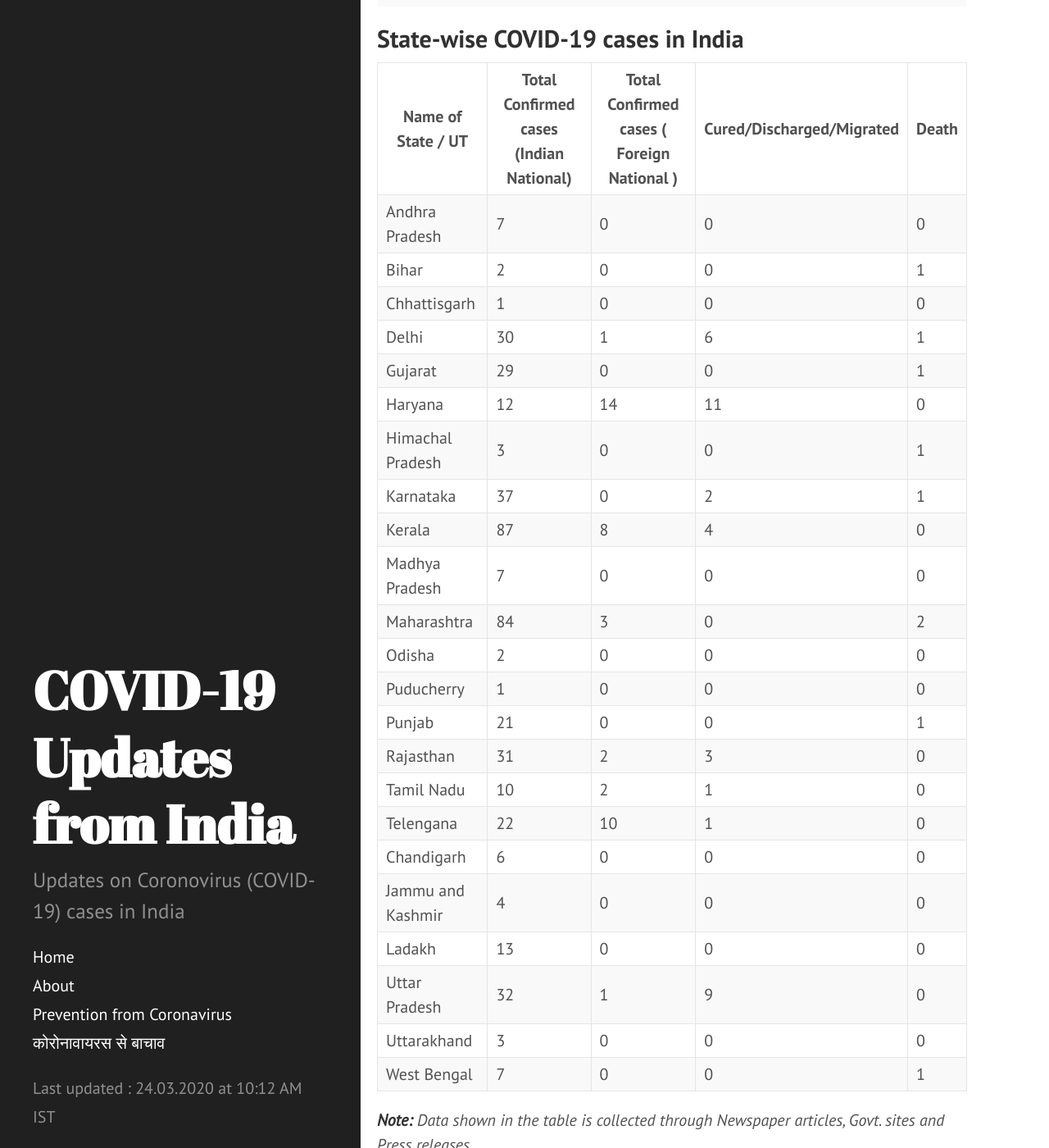
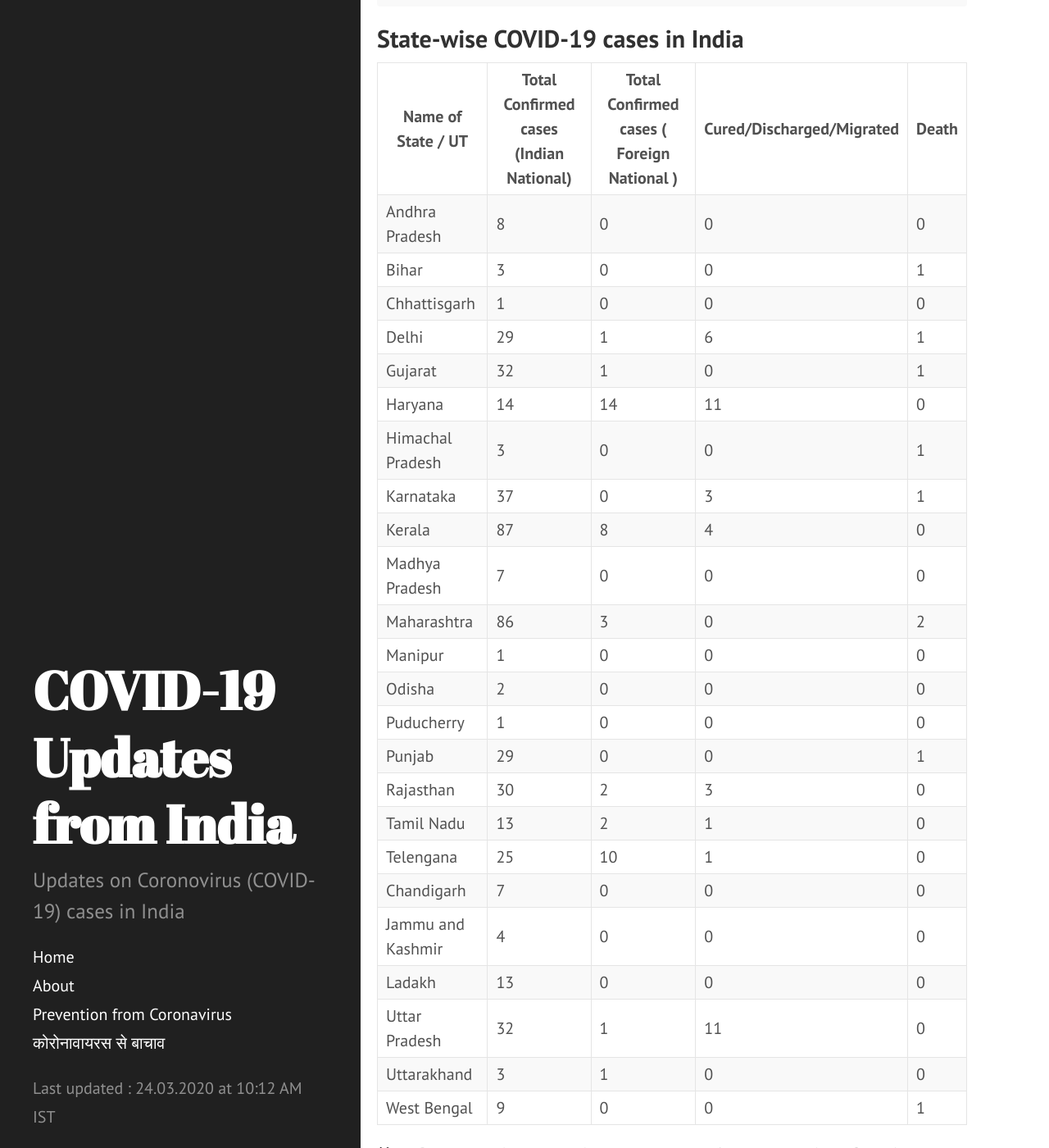
Before and after one commit to bhooraj/covid19updates-india, a Jekyll site: the page built from _posts/2020-03-24-home.md, in a window 1280 px wide and 1400 px high, scrolled down 534 px. Shown: the whole window at 82% size. Built offline with Jekyll 4.4.1, drawn with Linux system fonts in a browser that asks for light colours.

Commit message:
Update table.md

```diff
--- a/_includes/table.md
+++ b/_includes/table.md
@@ -1,25 +1,26 @@
 Name of State / UT | Total Confirmed cases (Indian National) | Total Confirmed cases ( Foreign National ) | Cured/Discharged/Migrated | Death
 ------- | -- | -- | --
-Andhra Pradesh | 7 | 0 | 0 | 0
-Bihar | 2 | 0 | 0 | 1
+Andhra Pradesh | 8 | 0 | 0 | 0
+Bihar | 3 | 0 | 0 | 1
 Chhattisgarh | 1 | 0 | 0 | 0
-Delhi | 30 | 1 | 6 | 1
-Gujarat | 29 | 0 | 0 | 1
-Haryana | 12 | 14 | 11 | 0
+Delhi | 29 | 1 | 6 | 1
+Gujarat | 32 | 1 | 0 | 1
+Haryana | 14 | 14 | 11 | 0
 Himachal Pradesh | 3 | 0 | 0 | 1
-Karnataka | 37 | 0 | 2 | 1
+Karnataka | 37 | 0 | 3 | 1
 Kerala | 87 | 8 | 4 | 0
 Madhya Pradesh | 7 | 0 | 0 | 0
-Maharashtra | 84 | 3 | 0 | 2
+Maharashtra | 86 | 3 | 0 | 2
+Manipur | 1 | 0 | 0 | 0
 Odisha | 2 | 0 | 0 | 0
 Puducherry | 1 | 0 | 0 | 0
-Punjab | 21 | 0 | 0 | 1
-Rajasthan | 31 | 2 | 3 | 0
-Tamil Nadu | 10 | 2 | 1 | 0
-Telengana | 22 | 10 | 1 | 0
-Chandigarh | 6 | 0 | 0 | 0
+Punjab | 29 | 0 | 0 | 1
+Rajasthan | 30 | 2 | 3 | 0
+Tamil Nadu | 13 | 2 | 1 | 0
+Telengana | 25 | 10 | 1 | 0
+Chandigarh | 7 | 0 | 0 | 0
 Jammu and Kashmir | 4 | 0 | 0 | 0
 Ladakh | 13 | 0 | 0 | 0
-Uttar Pradesh | 32 | 1 | 9 | 0
-Uttarakhand | 3 | 0 | 0 | 0
-West Bengal | 7 | 0 | 0 | 1
+Uttar Pradesh | 32 | 1 | 11 | 0
+Uttarakhand | 3 | 1 | 0 | 0
+West Bengal | 9 | 0 | 0 | 1
```
